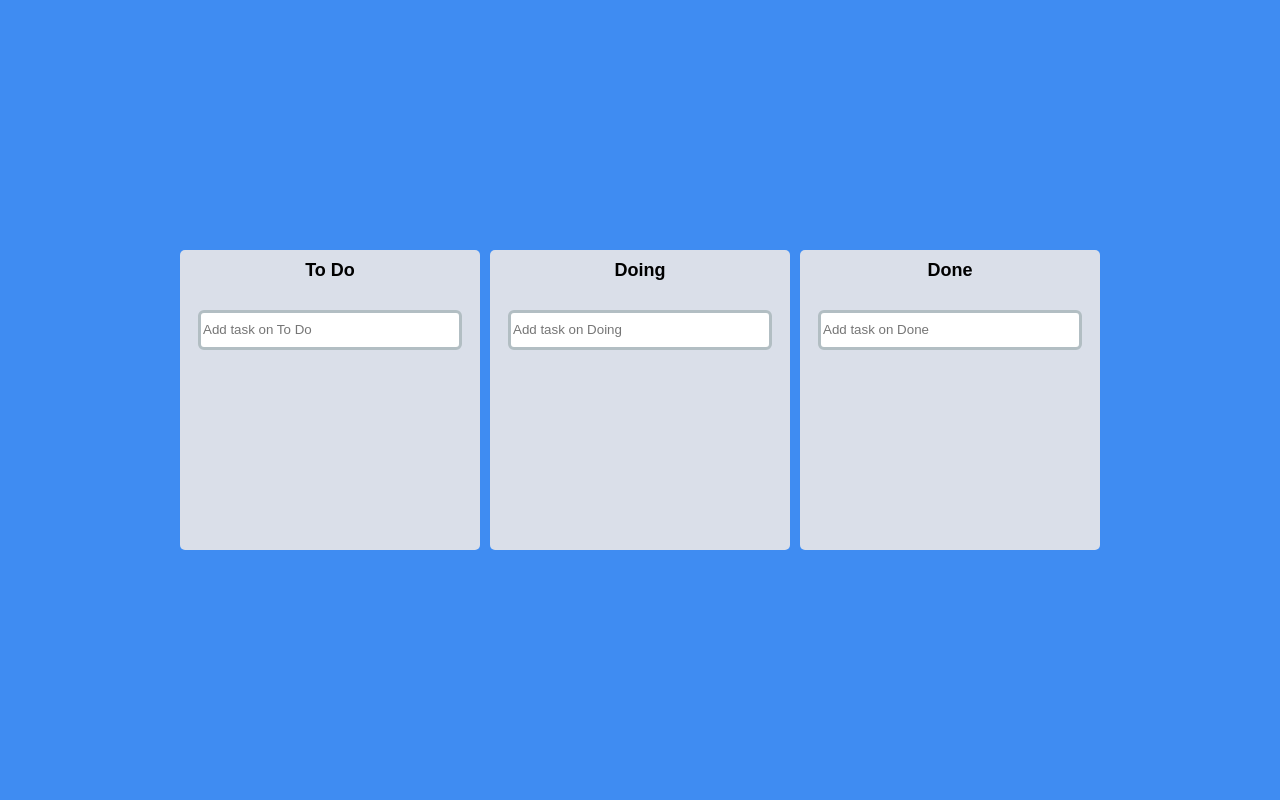
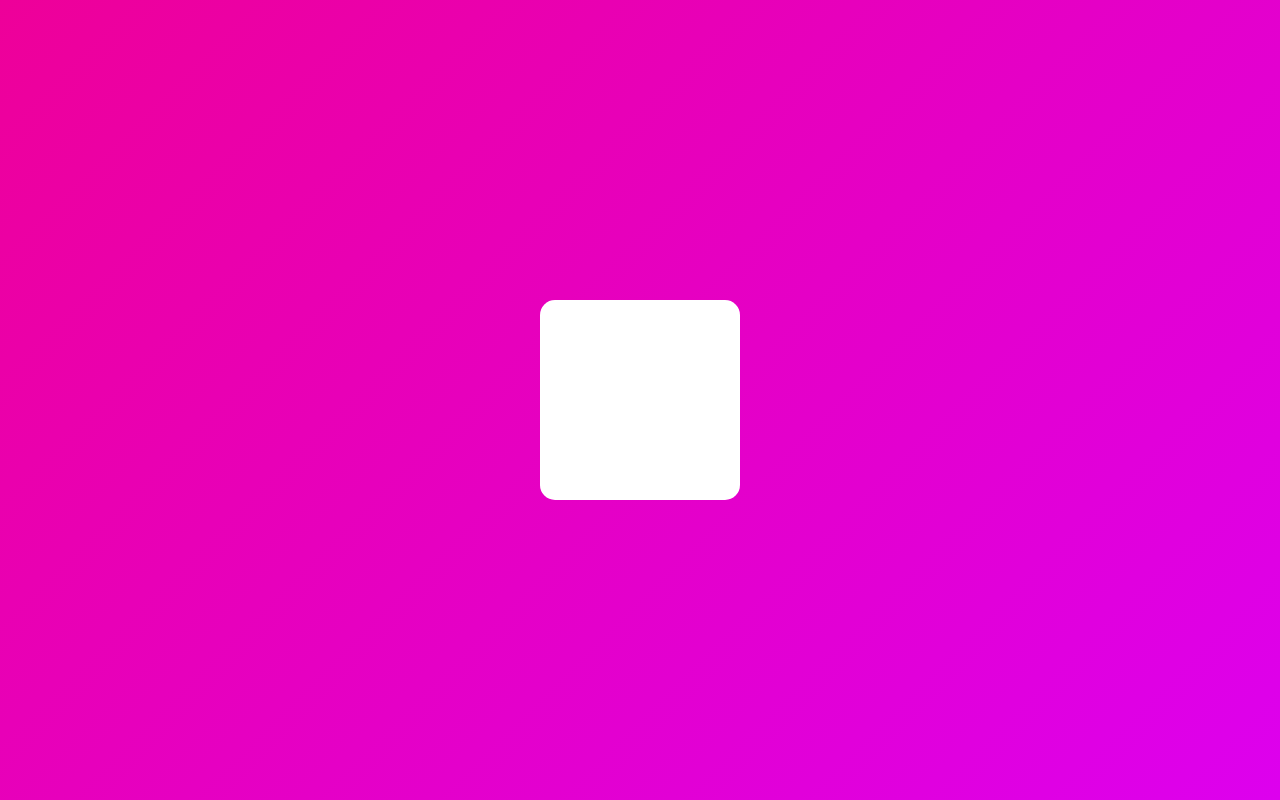
Before and after one commit to cloudgray/my-app-ts, a React (Create React App) app: page / in a window 1280 px wide. Built offline with nearby package versions, Linux system fonts and the light colour scheme.

Commit message:
framer-motion applied

```diff
--- a/package.json
+++ b/package.json
@@ -12,6 +12,7 @@
     "@types/react-dom": "^17.0.11",
     "@types/styled-components": "^5.1.19",
     "apexcharts": "^3.33.2",
+    "framer-motion": "^6.3.1",
     "react": "^17.0.2",
     "react-apexcharts": "^1.3.9",
     "react-beautiful-dnd": "^13.1.0",
--- a/src/App.tsx
+++ b/src/App.tsx
@@ -1,71 +1,30 @@
-import { DragDropContext, DropResult } from "react-beautiful-dnd";
-import { useRecoilState, useRecoilValue } from "recoil";
+import { motion } from "framer-motion";
 import styled from "styled-components";
-import { toDoState } from "./atoms";
-import Board from "./components/Board";
 
 const Wrapper = styled.div`
-  display: flex;
-  min-width: 720px;
+  height: 100vh;
   width: 100vw;
-  margin: 0 auto;
-  justify-content: center;
-  align-items: center;
-  height: 100vh;
-`;
-
-const Boards = styled.div`
   display: flex;
   justify-content: center;
   align-items: center;
-  width: 100%;
-  gap: 10px;
-  grid-template-columns: repeat(3, 1fr);
+`;
+const Box = styled(motion.div)`
+  width: 200px;
+  height: 200px;
+  background-color: white;
+  border-radius: 15px;
+  box-shadow: 0 2px 3px rgba(0, 0, 0, 0.1), 0, 10px, 20px rgba(0, 0, 0, 0.06);
 `;
 
 function App() {
-  const [toDos, setToDos] = useRecoilState(toDoState);
-  const onDragEnd = (info: DropResult) => {
-    const { destination, draggableId, source } = info;
-    if (!destination) return;
-    if (destination?.droppableId === source.droppableId) {
-      setToDos((allBoards) => {
-        const boardCopy = [...allBoards[source.droppableId]];
-        const taskObj = boardCopy[source.index];
-        boardCopy.splice(source.index, 1);
-        boardCopy.splice(destination?.index, 0, taskObj);
-        return {
-          ...allBoards,
-          [source.droppableId]: boardCopy,
-        };
-      });
-    }
-    if (destination.droppableId !== source.droppableId) {
-      setToDos((allBoards) => {
-        const sourceBoard = [...allBoards[source.droppableId]];
-        const taskObj = sourceBoard[source.index];
-        const destinationBoard = [...allBoards[destination.droppableId]];
-        sourceBoard.splice(source.index, 1);
-        destinationBoard.splice(destination?.index, 0, taskObj);
-        return {
-          ...allBoards,
-          [source.droppableId]: sourceBoard,
-          [destination.droppableId]: destinationBoard,
-        };
-      });
-    }
-  };
-
   return (
-    <DragDropContext onDragEnd={onDragEnd}>
-      <Wrapper>
-        <Boards>
-          {Object.keys(toDos).map((boardId) => (
-            <Board key={boardId} boardId={boardId} toDos={toDos[boardId]} />
-          ))}
-        </Boards>
-      </Wrapper>
-    </DragDropContext>
+    <Wrapper>
+      <Box
+        transition={{ type: "spring", delay: 0.5 }}
+        initial={{ scale: 0 }}
+        animate={{ scale: 1, rotateZ: 360 }}
+      />
+    </Wrapper>
   );
 }
 
--- a/src/atoms.tsx
+++ b/src/atoms.tsx
@@ -1,19 +1 @@
 import { atom, selector } from "recoil";
-
-export interface ITodo {
-  id: number;
-  text: string;
-}
-
-interface IToDoState {
-  [key: string]: ITodo[];
-}
-
-export const toDoState = atom<IToDoState>({
-  key: "toDo",
-  default: {
-    "To Do": [],
-    Doing: [],
-    Done: [],
-  },
-});
--- a/src/components/Board.tsx
+++ /dev/null
@@ -1,117 +0,0 @@
-import { Droppable } from "react-beautiful-dnd";
-import { useForm } from "react-hook-form";
-import { useSetRecoilState } from "recoil";
-import styled from "styled-components";
-import { ITodo, toDoState } from "../atoms";
-import DraggableCard from "./DraggableCard";
-
-const Wrapper = styled.div`
-  width: 300px;
-  padding-top: 10px;
-  background-color: ${(props) => props.theme.boardColor};
-  border-radius: 5px;
-  min-height: 200px;
-  min-height: 300px;
-  display: flex;
-  flex-direction: column;
-`;
-
-const Title = styled.h2`
-  text-align: center;
-  font-weight: 600;
-  margin-bottom: 10px;
-  font-size: 18px;
-`;
-
-interface IAreaProps {
-  isDraggingOver: boolean;
-  draggingFromThisWith: boolean;
-}
-
-const Area = styled.div<IAreaProps>`
-  background-color: ${(props) =>
-    props.isDraggingOver
-      ? "#dfe6e9"
-      : props.draggingFromThisWith
-      ? "#b2bec3"
-      : "transparent"};
-  flex-grow: 1;
-  transition: background-color 0.3s ease-in-out;
-  padding: 20px;
-`;
-
-const Form = styled.form`
-  margin: 6%;
-  width: 88%;
-  min-height: 40px;
-  input {
-    width: 100%;
-  }
-`;
-
-const InputText = styled.input`
-  height: 40px;
-  border: 3px solid #b2bec3;
-  border-radius: 6px;
-`;
-
-interface IBoardProps {
-  toDos: ITodo[];
-  boardId: string;
-}
-
-interface IForm {
-  toDo: string;
-}
-
-function Board({ toDos, boardId }: IBoardProps) {
-  const setToDos = useSetRecoilState(toDoState);
-  const { register, setValue, handleSubmit } = useForm<IForm>();
-  const onValid = ({ toDo }: IForm) => {
-    const newToDo = {
-      id: Date.now(),
-      text: toDo,
-    };
-    setToDos((allBoards) => {
-      return {
-        ...allBoards,
-        [boardId]: [...allBoards[boardId], newToDo],
-      };
-    });
-    setValue("toDo", "");
-  };
-  return (
-    <Wrapper>
-      <Title>{boardId}</Title>
-      <Form onSubmit={handleSubmit(onValid)}>
-        <InputText
-          {...register("toDo", { required: true })}
-          type="text"
-          placeholder={`Add task on ${boardId}`}
-        />
-      </Form>
-      <Droppable droppableId={boardId}>
-        {(magic, info) => (
-          <Area
-            isDraggingOver={info.isDraggingOver}
-            draggingFromThisWith={Boolean(info.draggingFromThisWith)}
-            ref={magic.innerRef}
-            {...magic.droppableProps}
-          >
-            {toDos.map((toDo, index) => (
-              <DraggableCard
-                key={toDo.id}
-                toDoId={toDo.id}
-                toDoText={toDo.text}
-                index={index}
-              />
-            ))}
-            {magic.placeholder}
-          </Area>
-        )}
-      </Droppable>
-    </Wrapper>
-  );
-}
-
-export default Board;
--- a/src/components/DraggableCard.tsx
+++ /dev/null
@@ -1,43 +0,0 @@
-import React from "react";
-import { Draggable } from "react-beautiful-dnd";
-import styled from "styled-components";
-import { ITodo } from "../atoms";
-
-interface ICardProps {
-  isDragging: boolean;
-}
-
-const Card = styled.div<ICardProps>`
-  border-radius: 5px;
-  margin-bottom: 5px;
-  padding: 10px 10px;
-  background-color: ${(props) =>
-    props.isDragging ? "#74b9ff" : props.theme.cardColor};
-  box-shadow: ${(props) =>
-    props.isDragging ? "0px 2px 5px rgba(0,0,0,0.5)" : "none"};
-`;
-
-interface IDraggableCardProps {
-  toDoId: number;
-  toDoText: string;
-  index: number;
-}
-
-function DraggableCard({ toDoId, toDoText, index }: IDraggableCardProps) {
-  return (
-    <Draggable key={toDoId} draggableId={toDoId + ""} index={index}>
-      {(magic, info) => (
-        <Card
-          isDragging={info.isDragging}
-          ref={magic.innerRef}
-          {...magic.dragHandleProps}
-          {...magic.draggableProps}
-        >
-          {toDoText}
-        </Card>
-      )}
-    </Draggable>
-  );
-}
-
-export default React.memo(DraggableCard);
--- a/src/index.tsx
+++ b/src/index.tsx
@@ -59,11 +59,11 @@
   box-sizing: border-box;
 }
 body {
-	font-weight: 300;
-  font-family: 'Source Sans Pro', sans-serif;
-  background-color: ${(props) => props.theme.bgColor};
-  color: black;
-	line-height: 1.2;
+  	font-weight: 300;
+  	font-family: 'Source Sans Pro', sans-serif;
+  	background:linear-gradient(135deg,#e09,#d0e);
+  	color: black;
+  	line-height: 1.2;
 }
 
 a {
--- a/src/styled.d.ts
+++ b/src/styled.d.ts
@@ -3,9 +3,5 @@
 
 // and extend them!
 declare module "styled-components" {
-  export interface DefaultTheme {
-    bgColor: string;
-    boardColor: string;
-    cardColor: string;
-  }
+  export interface DefaultTheme {}
 }
```
Also changed, not shown: 1 other file (tests, documents, lock files or other folders).
